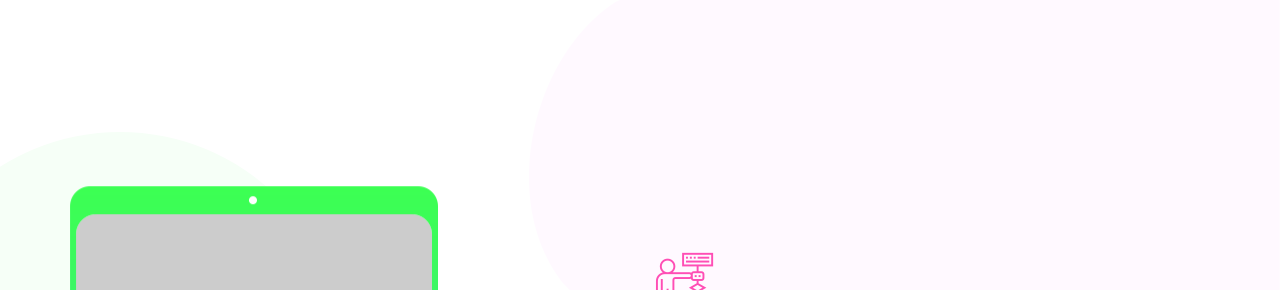
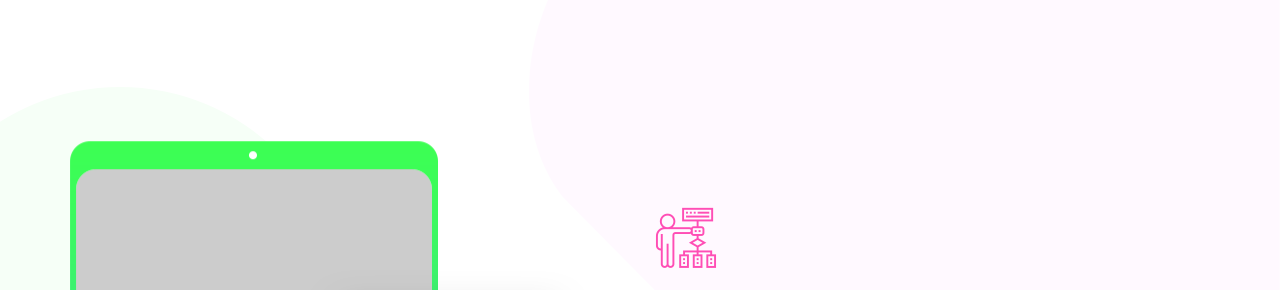
Before and after one commit to borderlight/borderlight.github.io, a plain HTML site: page index.html in a window 1280 px wide. Shown: the part 2655-2945 px from the top of the page. Drawn offline with Linux system fonts and the light colour scheme; files whose address does not match are found by name.

Commit message:
Update style.css

```diff
--- a/assets/css/style.css
+++ b/assets/css/style.css
@@ -2472,7 +2472,7 @@ a:visited {
 * 15. cta styles
 */
 .cta-one {
-  padding: 165px 0;
+  padding: 120px 0;
   position: relative;
 }
 .cta-one__bg {
```
